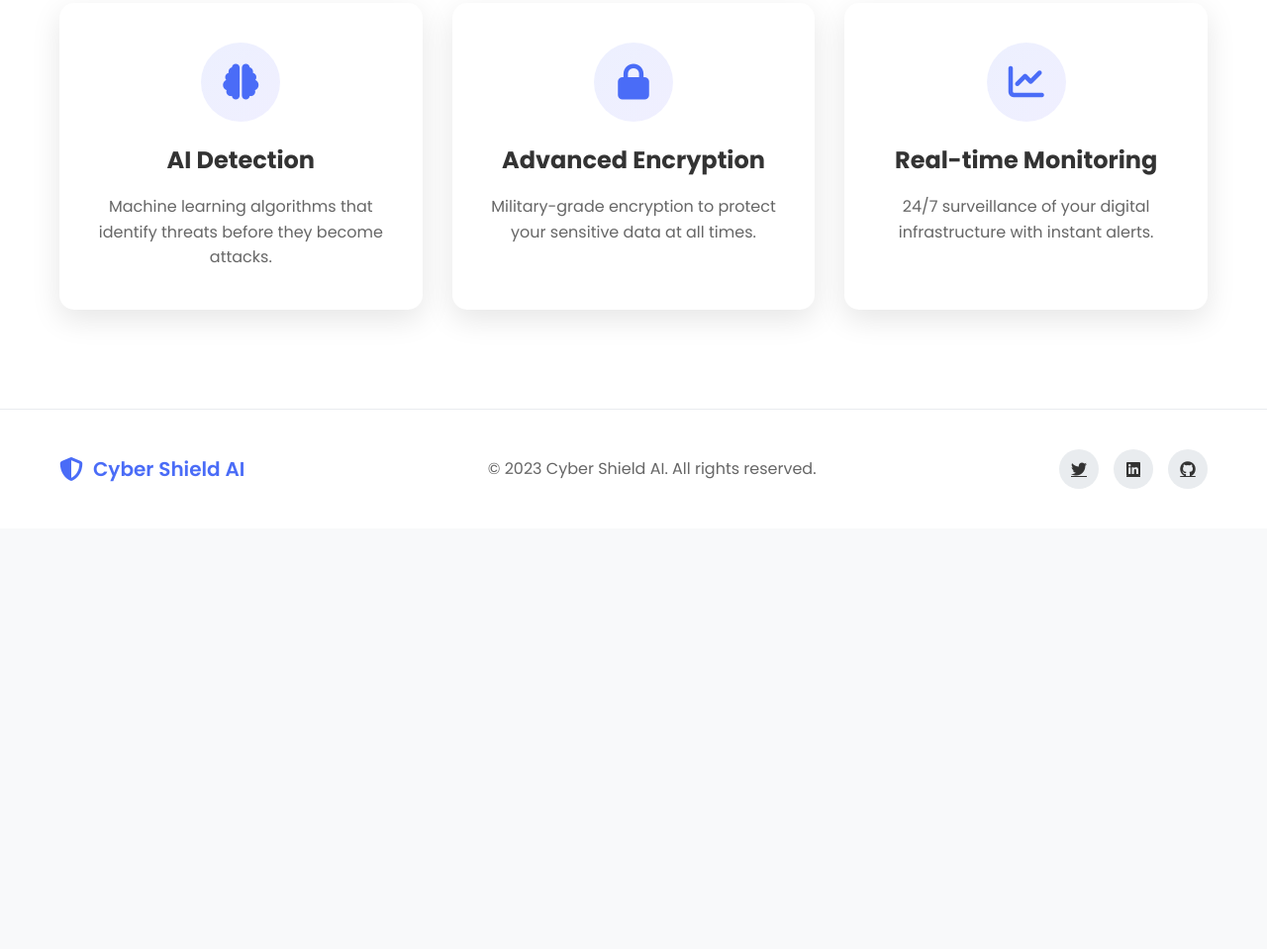
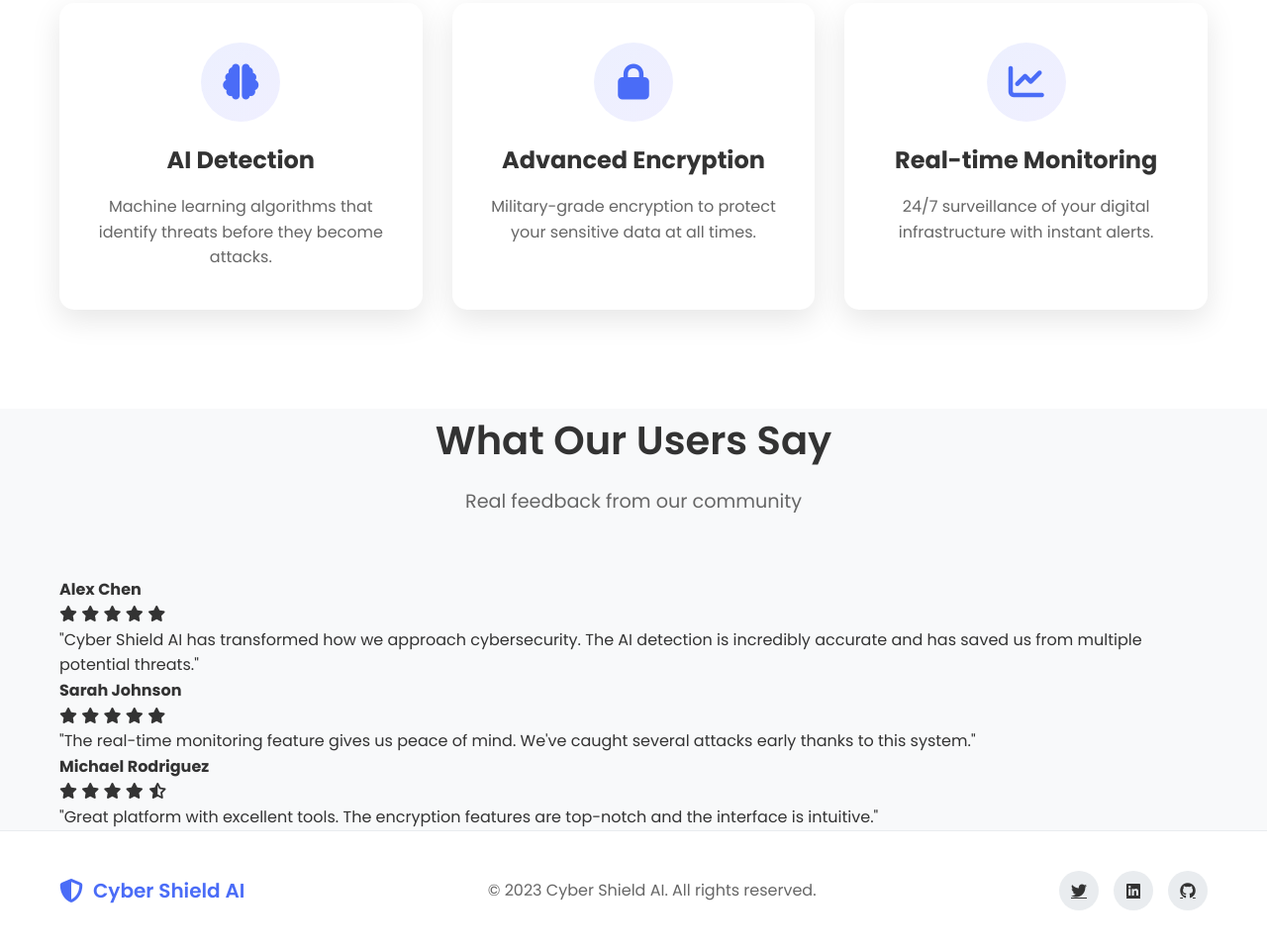
Before and after one commit to ZentrixVayne/Cyber-Shield-Ai, a plain HTML site: page index.html in a window 1280 px wide. Shown: the part 1147-2106 px from the top of the page at 99% size. Before the commit the page ends 1681 px from the top, so only its background shows below. Drawn offline with nearby package versions, Linux system fonts and the light colour scheme.

Commit message:
index.html

```diff
--- a/index.html
+++ b/index.html
@@ -43,6 +43,9 @@
                     <span></span>
                     <span></span>
                     <span></span>
+                </div>
+                <div class="dark-mode-toggle">
+                    <i class="fas fa-moon"></i>
                 </div>
             </div>
         </div>
@@ -103,6 +106,65 @@
             </div>
         </section>
 
+        <!-- Reviews Section -->
+        <section class="reviews-section">
+            <div class="container">
+                <div class="section-header">
+                    <h2 class="section-title">What Our Users Say</h2>
+                    <p class="section-subtitle">Real feedback from our community</p>
+                </div>
+                <div class="reviews-grid">
+                    <div class="review-card" data-animate>
+                        <div class="review-header">
+                            <div class="reviewer-info">
+                                <h4>Alex Chen</h4>
+                                <div class="rating">
+                                    <i class="fas fa-star"></i>
+                                    <i class="fas fa-star"></i>
+                                    <i class="fas fa-star"></i>
+                                    <i class="fas fa-star"></i>
+                                    <i class="fas fa-star"></i>
+                                </div>
+                            </div>
+                        </div>
+                        <p class="review-text">"Cyber Shield AI has transformed how we approach cybersecurity. The AI detection is incredibly accurate and has saved us from multiple potential threats."</p>
+                    </div>
+
+                    <div class="review-card" data-animate>
+                        <div class="review-header">
+                            <div class="reviewer-info">
+                                <h4>Sarah Johnson</h4>
+                                <div class="rating">
+                                    <i class="fas fa-star"></i>
+                                    <i class="fas fa-star"></i>
+                                    <i class="fas fa-star"></i>
+                                    <i class="fas fa-star"></i>
+                                    <i class="fas fa-star"></i>
+                                </div>
+                            </div>
+                        </div>
+                        <p class="review-text">"The real-time monitoring feature gives us peace of mind. We've caught several attacks early thanks to this system."</p>
+                    </div>
+
+                    <div class="review-card" data-animate>
+                        <div class="review-header">
+                            <div class="reviewer-info">
+                                <h4>Michael Rodriguez</h4>
+                                <div class="rating">
+                                    <i class="fas fa-star"></i>
+                                    <i class="fas fa-star"></i>
+                                    <i class="fas fa-star"></i>
+                                    <i class="fas fa-star"></i>
+                                    <i class="fas fa-star-half-alt"></i>
+                                </div>
+                            </div>
+                        </div>
+                        <p class="review-text">"Great platform with excellent tools. The encryption features are top-notch and the interface is intuitive."</p>
+                    </div>
+                </div>
+            </div>
+        </section>
+
         <!-- AI Chatbot -->
         <div class="chatbot-container">
             <div class="chatbot-toggle">
@@ -150,6 +212,7 @@
 
     <!-- Scripts -->
     <script type="text/javascript" src="https://cdn.jsdelivr.net/npm/@emailjs/browser@3/dist/email.min.js"></script>
+    <script src="script.js" data-api-key="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"></script>
     <script src="script.js"></script>
 </body>
 </html>
```
